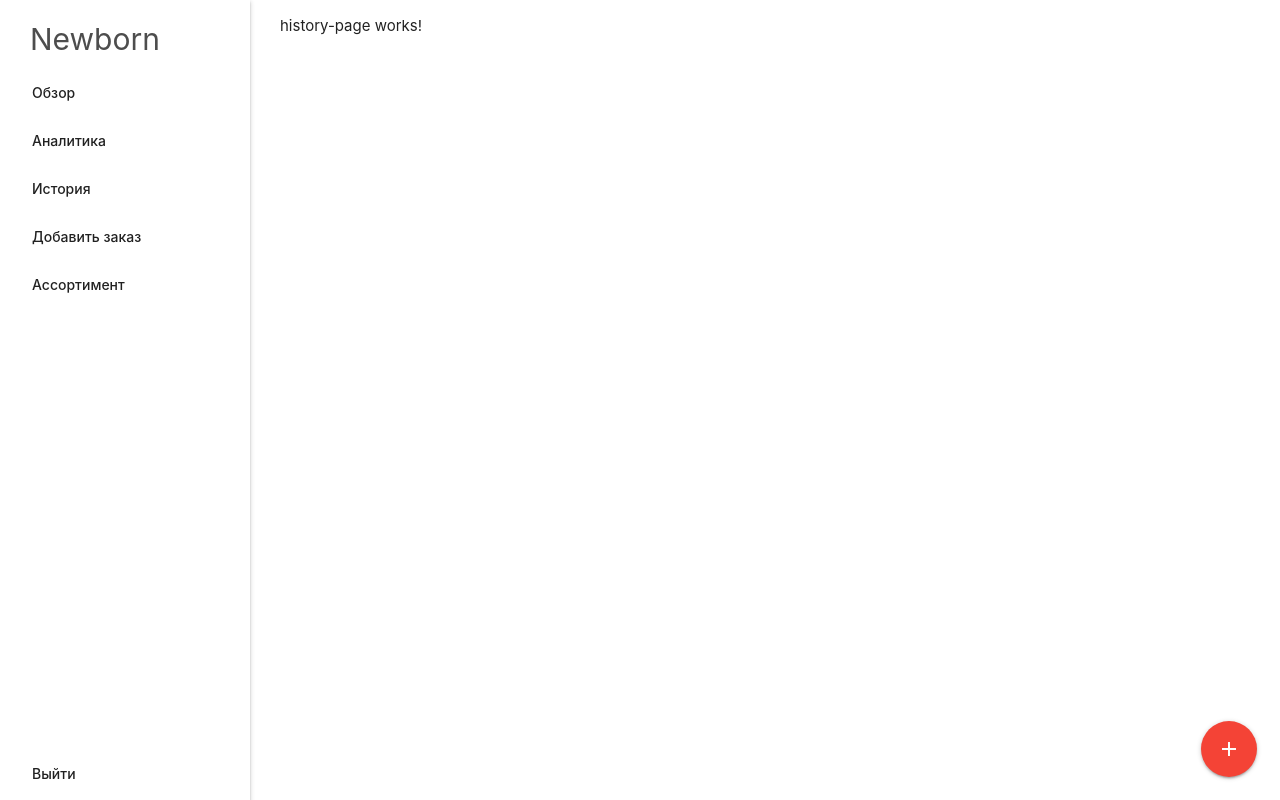
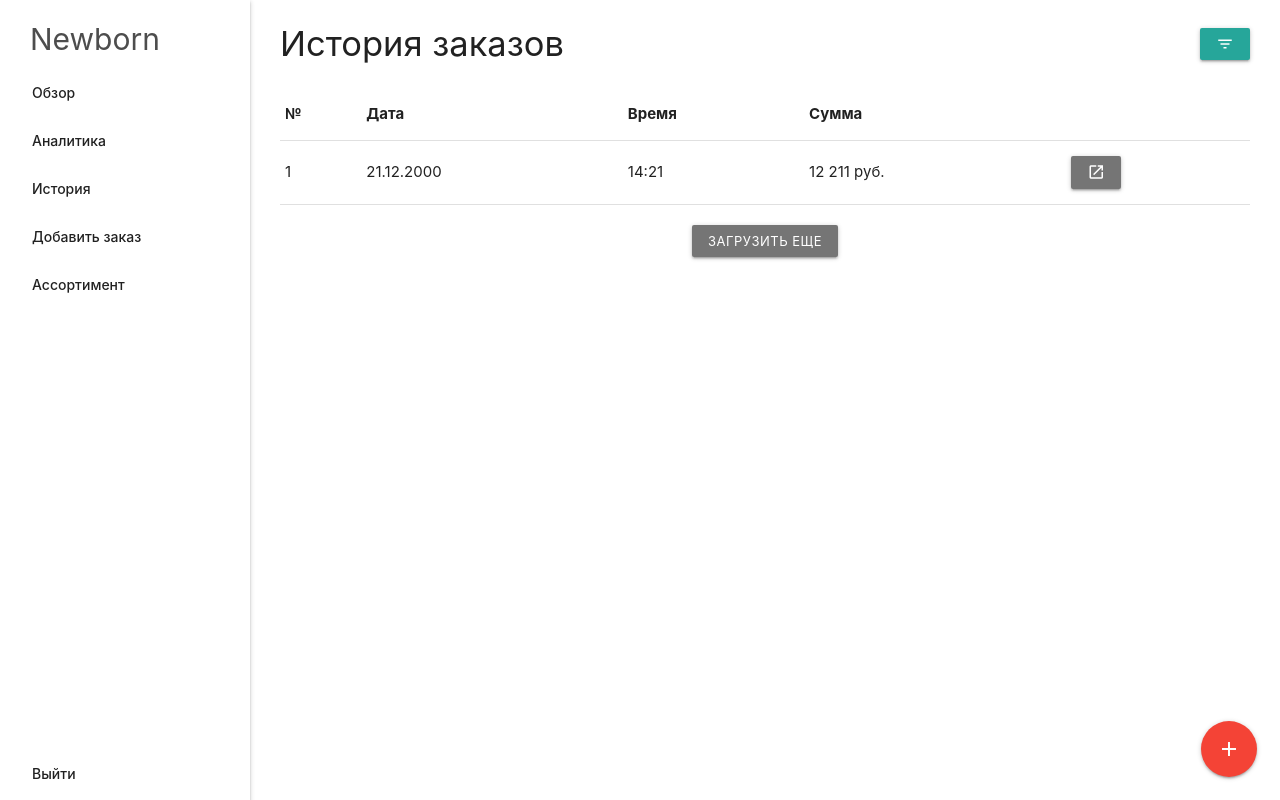
Before and after one commit to ZibaloVL/ngCRM, an Angular app in the folder client/: page /history in a window 1280 px wide. Built offline with nearby package versions, Linux system fonts and the light colour scheme.

Commit message:
end block8 les 66

```diff
--- a/client/src/app/app.module.ts
+++ b/client/src/app/app.module.ts
@@ -20,6 +20,8 @@
 import { PositionFormComponent } from './categories-page/categories-form/position-form/position-form.component';
 import { OrderCategoriesComponent } from './order-page/order-categories/order-categories.component';
 import { OrderPositionsComponent } from './order-page/order-positions/order-positions.component';
+import { HistoryListComponent } from './history-page/history-list/history-list.component';
+import { HistoryFilterComponent } from './history-page/history-filter/history-filter.component';
 
 @NgModule({
   declarations: [
@@ -38,6 +40,8 @@
     PositionFormComponent,
     OrderCategoriesComponent,
     OrderPositionsComponent,
+    HistoryListComponent,
+    HistoryFilterComponent,
   ],
   imports: [
     BrowserModule,
--- /dev/null
+++ b/client/src/app/history-page/history-filter/history-filter.component.html
@@ -0,0 +1,23 @@
+<div class="filter">
+  <div class="fr">
+    <div class="col order">
+      <div class="input-field inline order-position-input">
+        <input type="number" id="number" min="1">
+        <label for="number">Номер заказа</label>
+      </div>
+    </div>
+    <div class="col filter-pickers">
+      <div class="input-field">
+        <input type="text" class="datepicker">
+        <label>Начало</label>
+      </div>
+
+      <div class="input-field">
+        <input type="text" class="datepicker">
+        <label>Конец</label>
+      </div>
+    </div>
+  </div>
+
+  <button class="btn waves-effect wavers-light btn-small">Применить фильтр</button>
+</div>
--- /dev/null
+++ b/client/src/app/history-page/history-filter/history-filter.component.ts
@@ -0,0 +1,15 @@
+import { Component, OnInit } from '@angular/core';
+
+@Component({
+  selector: 'app-history-filter',
+  templateUrl: './history-filter.component.html',
+  styleUrls: ['./history-filter.component.scss']
+})
+export class HistoryFilterComponent implements OnInit {
+
+  constructor() { }
+
+  ngOnInit(): void {
+  }
+
+}
--- /dev/null
+++ b/client/src/app/history-page/history-list/history-list.component.html
@@ -0,0 +1,54 @@
+<table class="highlight mb2">
+  <thead>
+    <tr>
+      <th>№</th>
+      <th>Дата</th>
+      <th>Время</th>
+      <th>Сумма</th>
+      <th></th>
+    </tr>
+  </thead>
+
+  <tbody>
+    <tr>
+      <td>1</td>
+      <td>21.12.2000</td>
+      <td>14:21</td>
+      <td>12 211 руб.</td>
+      <td>
+        <button class="btn btn-small modal-trigger grey darken-1" data-target="order-list">
+          <i class="material-icons">open_in_new</i>
+        </button>
+      </td>
+    </tr>
+  </tbody>
+</table>
+
+<div id="order-list" class="modal modal-fixed-footer">
+  <div class="modal-content">
+      <h4 class="mb1">Заказ №5</h4>
+      <table class="highlight">
+          <thead>
+          <tr>
+              <th>Название</th>
+              <th>Количество</th>
+              <th>Цена</th>
+          </tr>
+          </thead>
+
+          <tbody>
+          <tr>
+              <td>Alvin</td>
+              <td>3</td>
+              <td>$0.87</td>
+          </tr>
+          </tbody>
+      </table>
+      <div class="order-summary">
+          <p>Общая стоимость <strong>22 231 руб.</strong></p>
+      </div>
+  </div>
+  <div class="modal-footer">
+      <button class="modal-action waves-effect waves-black btn-flat">Закрыть</button>
+  </div>
+</div>
--- /dev/null
+++ b/client/src/app/history-page/history-list/history-list.component.ts
@@ -0,0 +1,15 @@
+import { Component, OnInit } from '@angular/core';
+
+@Component({
+  selector: 'app-history-list',
+  templateUrl: './history-list.component.html',
+  styleUrls: ['./history-list.component.scss']
+})
+export class HistoryListComponent implements OnInit {
+
+  constructor() { }
+
+  ngOnInit(): void {
+  }
+
+}
--- a/client/src/app/history-page/history-page.component.html
+++ b/client/src/app/history-page/history-page.component.html
@@ -1 +1,20 @@
-<p>history-page works!</p>
+<div class="page-title">
+  <h4>История заказов</h4>
+  <button
+    class="btn btn-small"
+    [ngClass]="{ 'active': isFilterVisible }"
+    data-tooltip="Открыть фильтр"
+    data-position="left"
+    (click)="isFilterVisible = !isFilterVisible"
+    #tooltip
+  >
+    <i class="material-icons">filter_list</i>
+  </button>
+</div>
+<app-history-filter
+  *ngIf="isFilterVisible"
+></app-history-filter>
+<app-history-list></app-history-list>
+<div class="center mb2">
+  <button class="btn waves-effect grey darken-1 btn-small">Загрузить еще</button>
+</div>
--- a/client/src/app/history-page/history-page.component.ts
+++ b/client/src/app/history-page/history-page.component.ts
@@ -1,15 +1,25 @@
-import { Component, OnInit } from '@angular/core';
+import { Component, OnInit, ViewChild, ElementRef, AfterViewInit, OnDestroy } from '@angular/core';
+import { MaterialInstance, MaterialService } from '../shared/classes/material.service';
 
 @Component({
   selector: 'app-history-page',
   templateUrl: './history-page.component.html',
   styleUrls: ['./history-page.component.scss']
 })
-export class HistoryPageComponent implements OnInit {
+export class HistoryPageComponent implements OnInit, AfterViewInit, OnDestroy {
+  @ViewChild('tooltip') tooltipRef: ElementRef;
+  tooltip: MaterialInstance;
+  public isFilterVisible = false;
 
   constructor() { }
 
   ngOnInit(): void {
   }
+  ngAfterViewInit(): void {
+    this.tooltip = MaterialService.initToltip( this.tooltipRef );
+  }
+  ngOnDestroy(): void {
+    this.tooltip.destroy();
+  }
 
 }
--- a/client/src/app/shared/classes/material.service.ts
+++ b/client/src/app/shared/classes/material.service.ts
@@ -20,7 +20,10 @@
   static updateTextInputs() {
     M.updateTextFields(); // debag error  of text fields
   }
-  static initModal( ref ): MaterialService {
+  static initModal( ref: ElementRef ): MaterialInstance {
     return  M.Modal.init(ref.nativeElement);
   }
+  static initToltip(ref: ElementRef): MaterialInstance {
+    return M.Tooltip.init(ref.nativeElement);
+  }
 }
```
Also changed, not shown: client/src/app/history-page/history-filter/history-filter.component.scss (added), client/src/app/history-page/history-list/history-list.component.scss (added).
